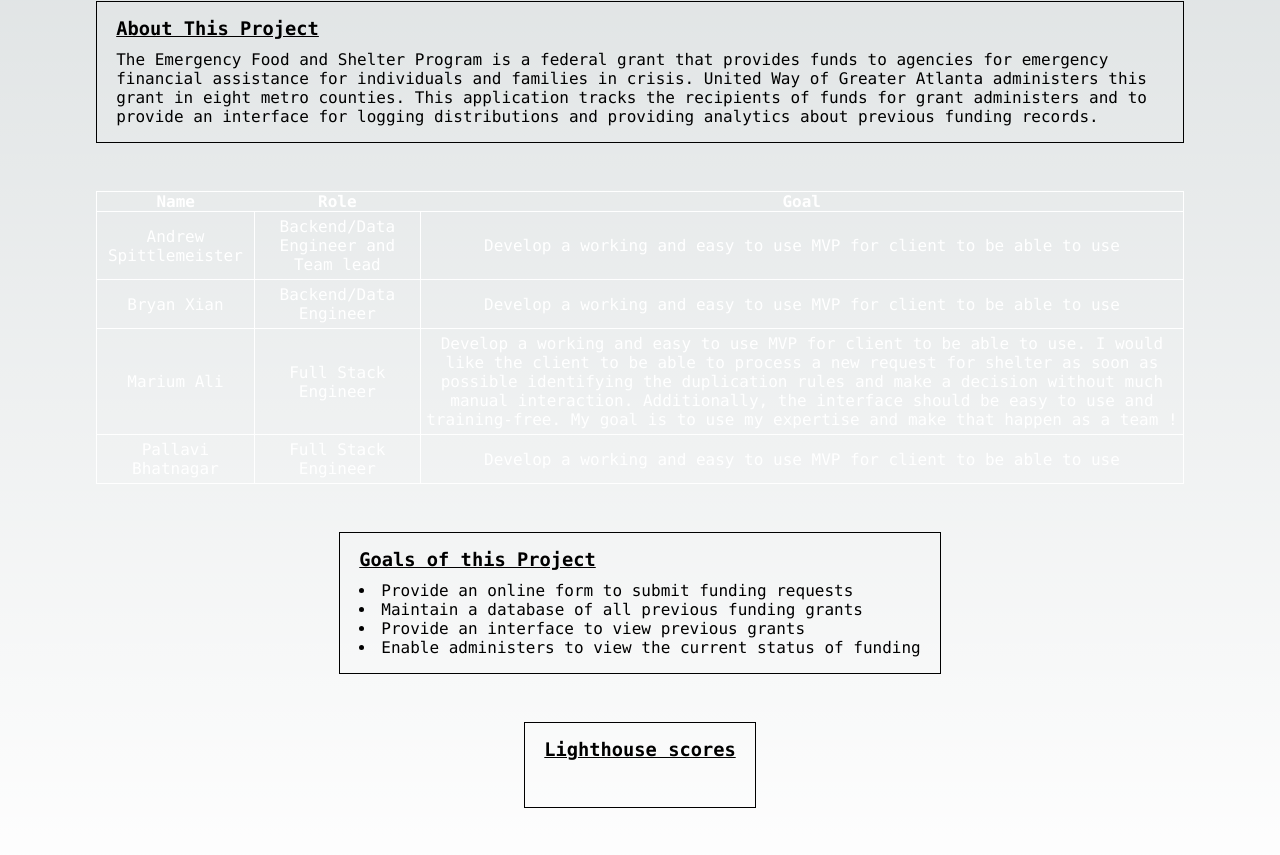
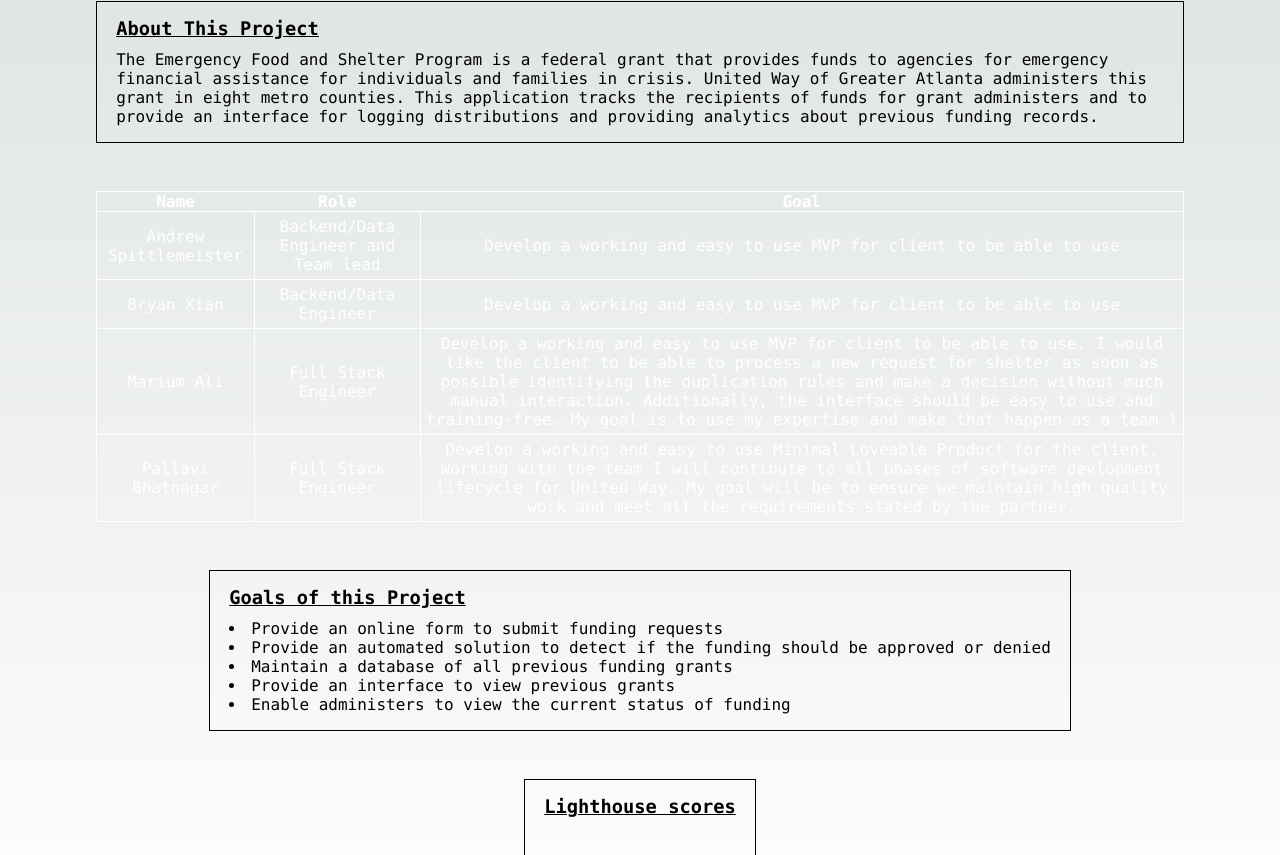
Before and after one commit to AndrewSpittlemeister/c4g-efsp-front-end, a Next.js app: page / in a window 1280 px wide. Shown: the part 351-1206 px from the top of the page. Built offline with nearby package versions, Linux system fonts and the light colour scheme.

Commit message:
Add role info & a pointer to project goal

```diff
--- a/pages/index.js
+++ b/pages/index.js
@@ -70,7 +70,7 @@
             <tr>
               <td>{'Pallavi Bhatnagar'}</td>
               <td>{'Full Stack Engineer'}</td>
-              <td>{'Develop a working and easy to use MVP for client to be able to use'}</td>
+              <td>{'Develop a working and easy to use Minimal Loveable Product for the client. Working with the team I will contibute to all phases of software devlopment lifecycle for United Way. My goal will be to ensure we maintain high quality work and meet all the requirements stated by the partner.'}</td>
             </tr>
           </tbody>
         </table>
@@ -81,6 +81,7 @@
           </h3>
           <span>
           <li>Provide an online form to submit funding requests</li>
+          <li>Provide an automated solution to detect if the funding should be approved or denied</li>
           <li>Maintain a database of all previous funding grants</li>
           <li>Provide an interface to view previous grants</li>
           <li>Enable administers to view the current status of funding</li>
```
